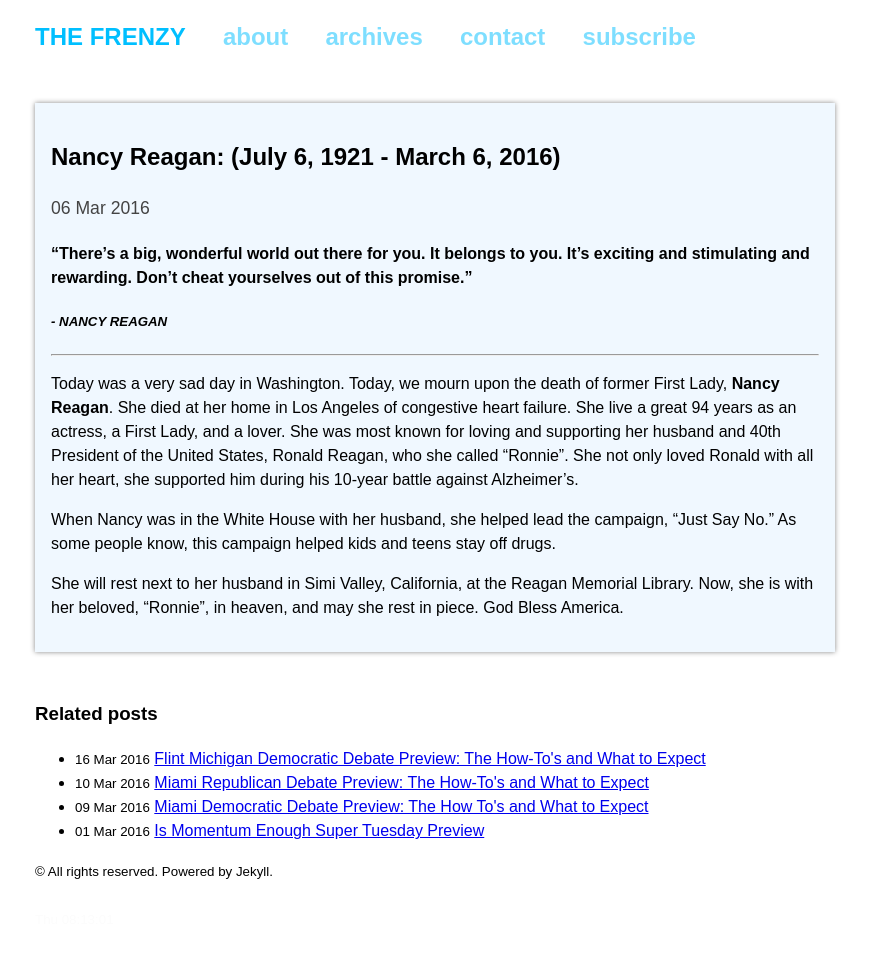
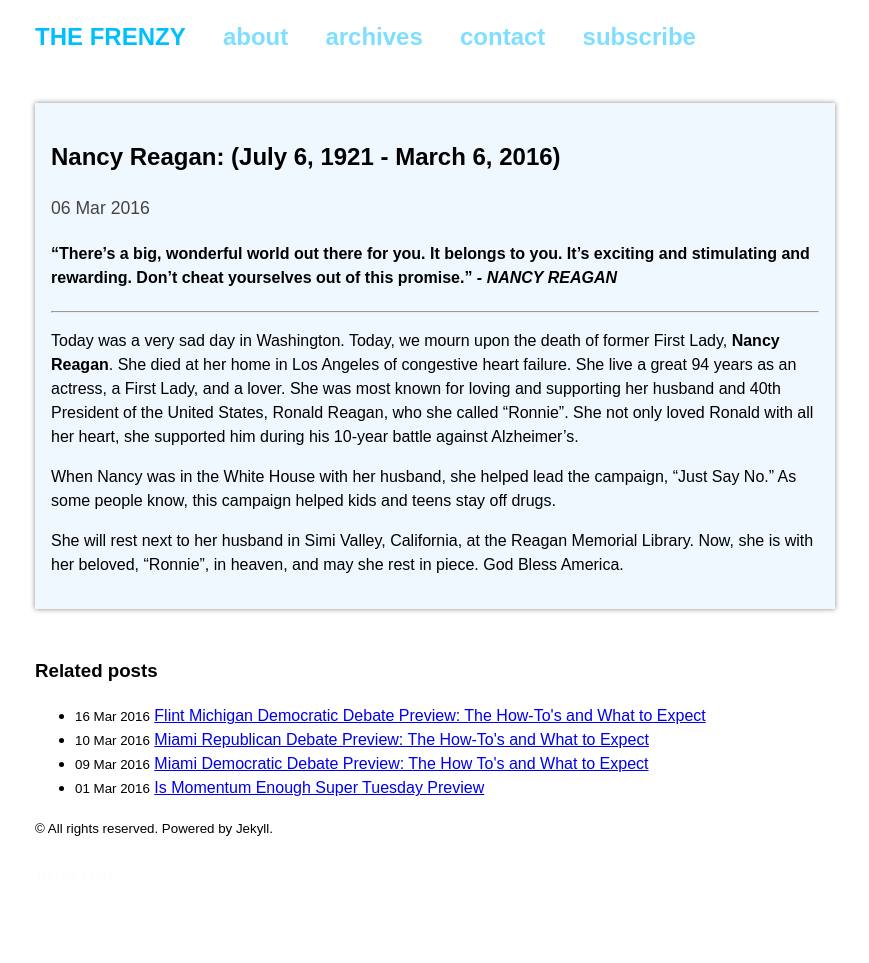
Before and after one commit to rshivjiani/rshivjiani.github.io, a Jekyll site: the page built from _posts/2016-03-06-nancy-reagan-death.md, in a window 1280 px wide. Shown: the whole page, without its empty margins (205-1074 px from the left). Built offline with Jekyll 4.4.1, drawn with Linux system fonts in a browser that asks for light colours; after the commit the page ends 920 px from its top, so only the background shows below that.

Commit message:
Tried fixing "quote" end

```diff
--- a/_posts/2016-03-06-nancy-reagan-death.md
+++ b/_posts/2016-03-06-nancy-reagan-death.md
@@ -3,8 +3,7 @@
 layout: post
 ---
 
-#### "There's a big, wonderful world out there for you. It belongs to you. It's exciting and stimulating and rewarding. Don't cheat yourselves out of this promise."
-##### ***- NANCY REAGAN***
+#### "There's a big, wonderful world out there for you. It belongs to you. It's exciting and stimulating and rewarding. Don't cheat yourselves out of this promise." ***- NANCY REAGAN***
 ______
 
 Today was a very sad day in Washington. Today, we mourn upon the death of former First Lady, **Nancy Reagan**. She died at her home in Los Angeles of congestive heart failure. She live a great 94 years as an actress, a First Lady, and a lover. She was most known for loving and supporting her husband and 40th President of the United States, Ronald Reagan, who she called "Ronnie". She not only loved Ronald with all her heart, she supported him during his 10-year battle against Alzheimer's.
```
